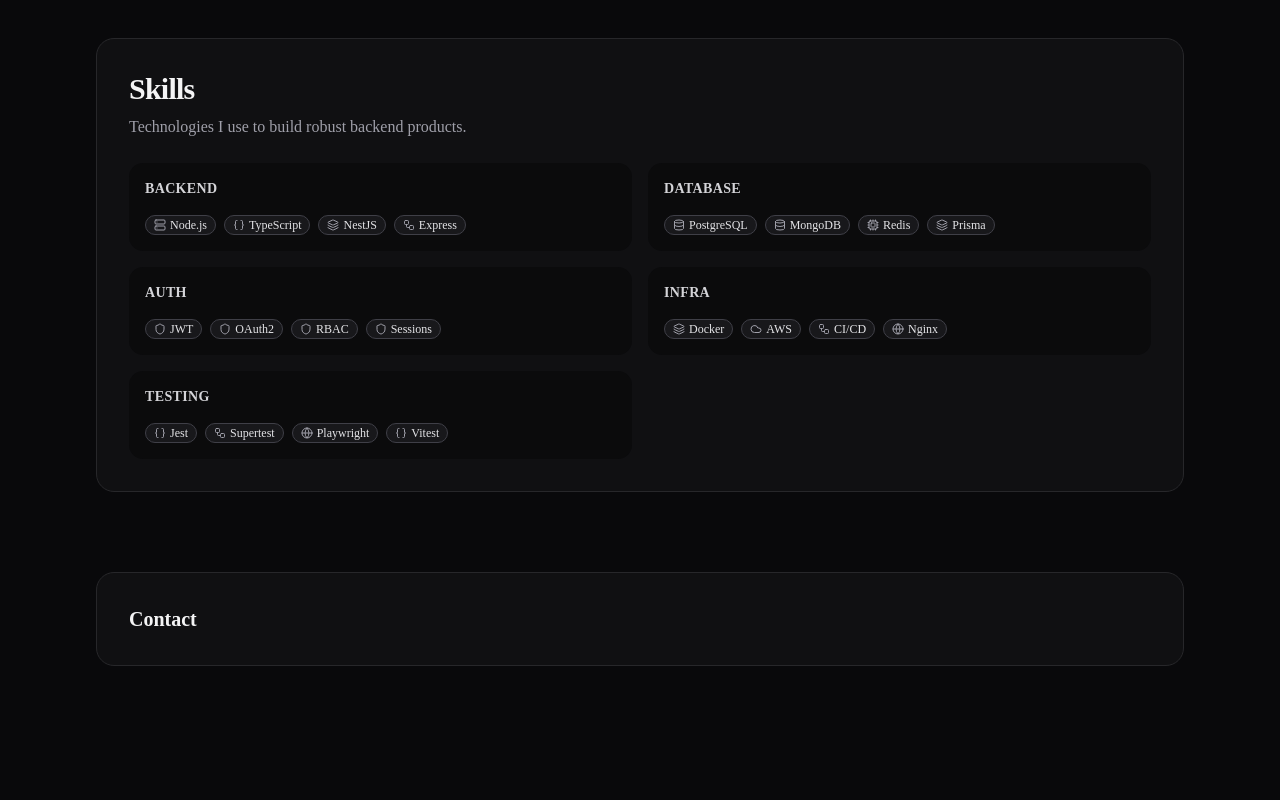
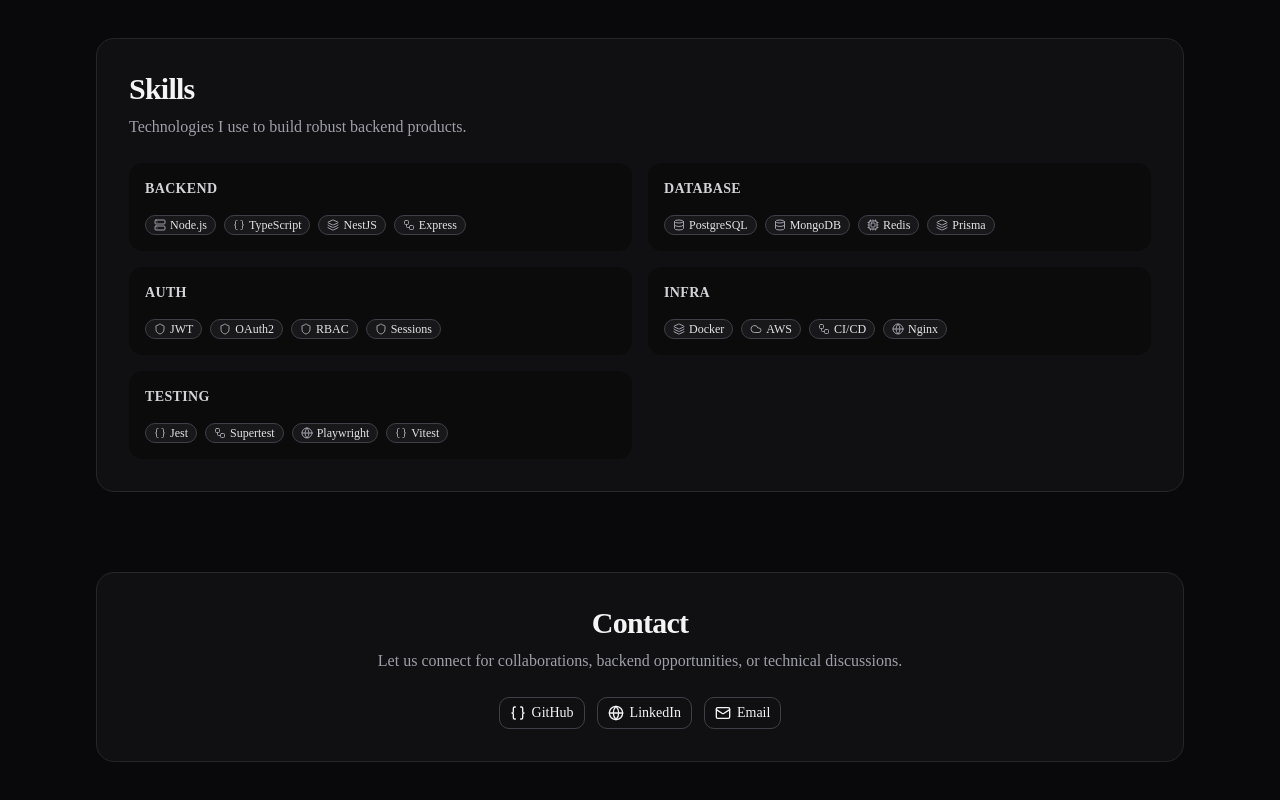
Before and after one commit to mateomaldinidev/portfolio, a Next.js app: page /en in a window 1280 px wide. Shown: the part 1978-2778 px from the top of the page. Before the commit the page ends 2700 px from the top, so only its background shows below. Built offline with nearby package versions, Linux system fonts and the light colour scheme.

Commit message:
feat: contact section

```diff
--- a/app/[locale]/page.tsx
+++ b/app/[locale]/page.tsx
@@ -2,11 +2,9 @@
 import { AboutSection } from "@/src/components/sections/about-section";
 import { ProjectsSection } from "@/src/components/sections/projects-section";
 import { SkillsSection } from "@/src/components/sections/skills-section";
-import { getTranslations } from "next-intl/server";
+import { ContactSection } from "@/src/components/sections/contact-section";
 
-export default async function HomePage() {
-  const t = await getTranslations("navbar");
-
+export default function HomePage() {
   return (
     <main id="top" className="flex min-h-screen flex-col gap-20 py-10 sm:py-14">
       <HeroSection />
@@ -17,12 +15,7 @@
 
       <SkillsSection />
 
-      <section
-        id="contact"
-        className="scroll-mt-24 rounded-2xl border border-zinc-800 bg-zinc-900/50 p-8"
-      >
-        <h2 className="text-xl font-semibold text-zinc-100">{t("contact")}</h2>
-      </section>
+      <ContactSection />
     </main>
   );
 }
--- a/messages/en.json
+++ b/messages/en.json
@@ -87,5 +87,12 @@
       "playwright": "Playwright",
       "vitest": "Vitest"
     }
+  },
+  "contact": {
+    "title": "Contact",
+    "description": "Let us connect for collaborations, backend opportunities, or technical discussions.",
+    "github": "GitHub",
+    "linkedin": "LinkedIn",
+    "email": "Email"
   }
 }
--- a/messages/es.json
+++ b/messages/es.json
@@ -87,5 +87,12 @@
       "playwright": "Playwright",
       "vitest": "Vitest"
     }
+  },
+  "contact": {
+    "title": "Contacto",
+    "description": "Conectemos para colaboraciones, oportunidades backend o conversaciones tecnicas.",
+    "github": "GitHub",
+    "linkedin": "LinkedIn",
+    "email": "Email"
   }
 }
--- /dev/null
+++ b/src/components/sections/contact-section.tsx
@@ -0,0 +1,50 @@
+"use client";
+
+import Link from "next/link";
+import { Braces, Globe, Mail } from "lucide-react";
+import { Button } from "@/components/ui/button";
+import { useSectionTranslations } from "@/src/hooks/use-section-translations";
+
+const CONTACT_LINKS = {
+  github: "https://github.com/",
+  linkedin: "https://www.linkedin.com/",
+  email: "mailto:mateo@example.com",
+} as const;
+
+export function ContactSection() {
+  const t = useSectionTranslations("contact");
+
+  return (
+    <section id="contact" className="scroll-mt-24">
+      <div className="rounded-2xl border border-zinc-800 bg-zinc-900/50 p-6 text-center sm:p-8">
+        <h2 className="text-2xl font-semibold tracking-tight text-zinc-100 sm:text-3xl">
+          {t("title")}
+        </h2>
+        <p className="mx-auto mt-2 max-w-xl text-zinc-400">{t("description")}</p>
+
+        <div className="mt-6 flex flex-wrap items-center justify-center gap-3">
+          <Button asChild variant="outline" className="border-zinc-700 bg-transparent text-zinc-100 hover:bg-zinc-800">
+            <Link href={CONTACT_LINKS.github} target="_blank" rel="noreferrer">
+              <Braces className="size-4" />
+              {t("github")}
+            </Link>
+          </Button>
+
+          <Button asChild variant="outline" className="border-zinc-700 bg-transparent text-zinc-100 hover:bg-zinc-800">
+            <Link href={CONTACT_LINKS.linkedin} target="_blank" rel="noreferrer">
+              <Globe className="size-4" />
+              {t("linkedin")}
+            </Link>
+          </Button>
+
+          <Button asChild variant="outline" className="border-zinc-700 bg-transparent text-zinc-100 hover:bg-zinc-800">
+            <Link href={CONTACT_LINKS.email}>
+              <Mail className="size-4" />
+              {t("email")}
+            </Link>
+          </Button>
+        </div>
+      </div>
+    </section>
+  );
+}
```
